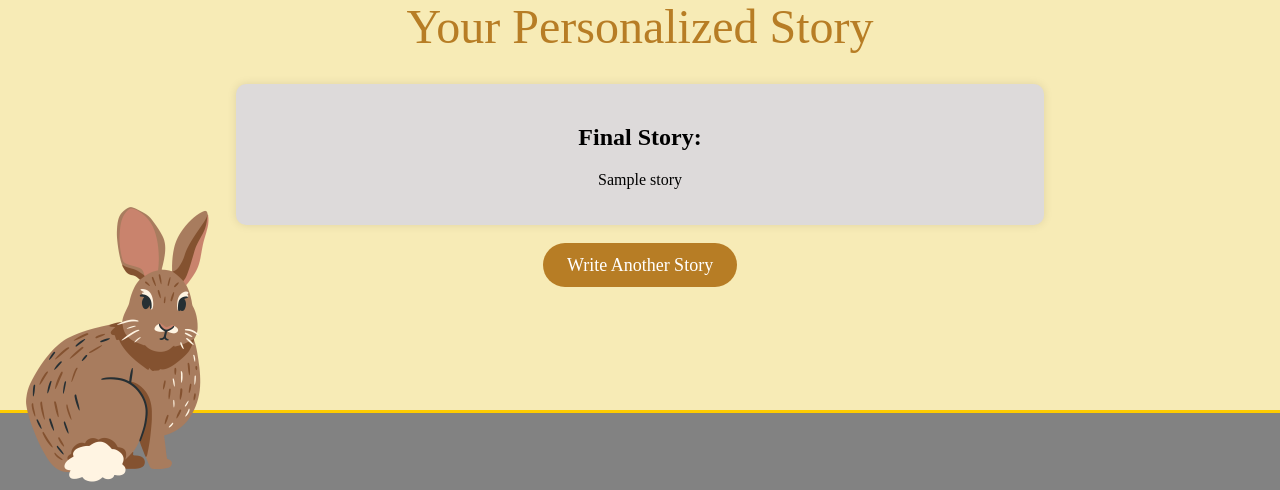
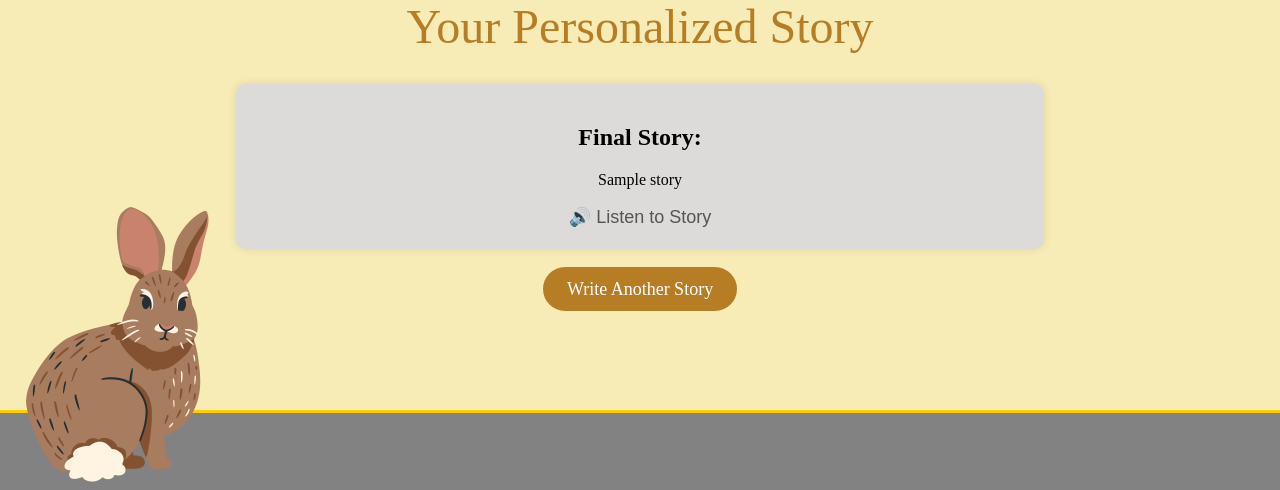
Before and after one commit to jjtiv/Madly-Speaking, a Flask app: template Madly_Speaking_Web/templates/final_story.html in a window 1280 px wide. Shown: the part 310-800 px from the top of the page. Run offline with Flask 3, Linux system fonts and the light colour scheme; the template is opened without the code that fills it: most values are stand-ins (such as "Sample title", 1, 10 or a date in 2020); some web fonts are replaced.

Commit message:
text to speech button added

```diff
--- a/Madly_Speaking_Web/templates/final_story.html
+++ b/Madly_Speaking_Web/templates/final_story.html
@@ -20,10 +20,18 @@
         <h3>Your Personalized Story</h3>
     </div>
 
+    {% if story %}
     <div id="story-output">
         <h2>Final Story:</h2>
         <p>{{ story }}</p>
+
+        <!-- TTS Button -->
+        <form action="/tts" method="get" target="_blank">
+            <input type="hidden" name="text" value="{{ story }}">
+            <button type="submit" id="submitArrow" style="font-size: 18px;">🔊 Listen to Story</button>
+        </form>
     </div>
+    {% endif %}
 
     <div id="back-home">
         <a href="/" class="home-button">Write Another Story</a>
```
